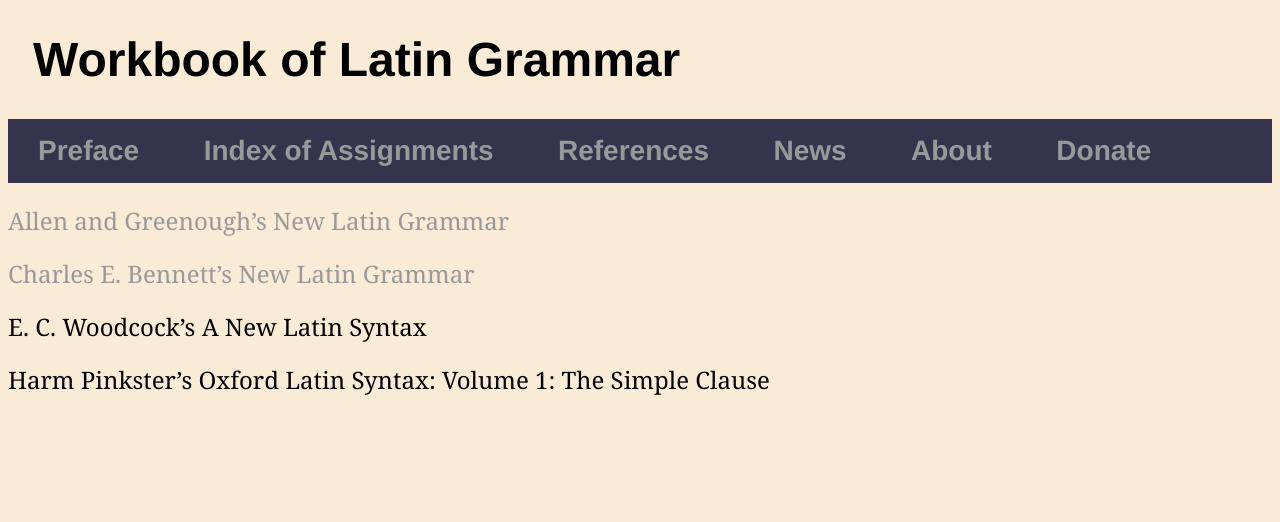
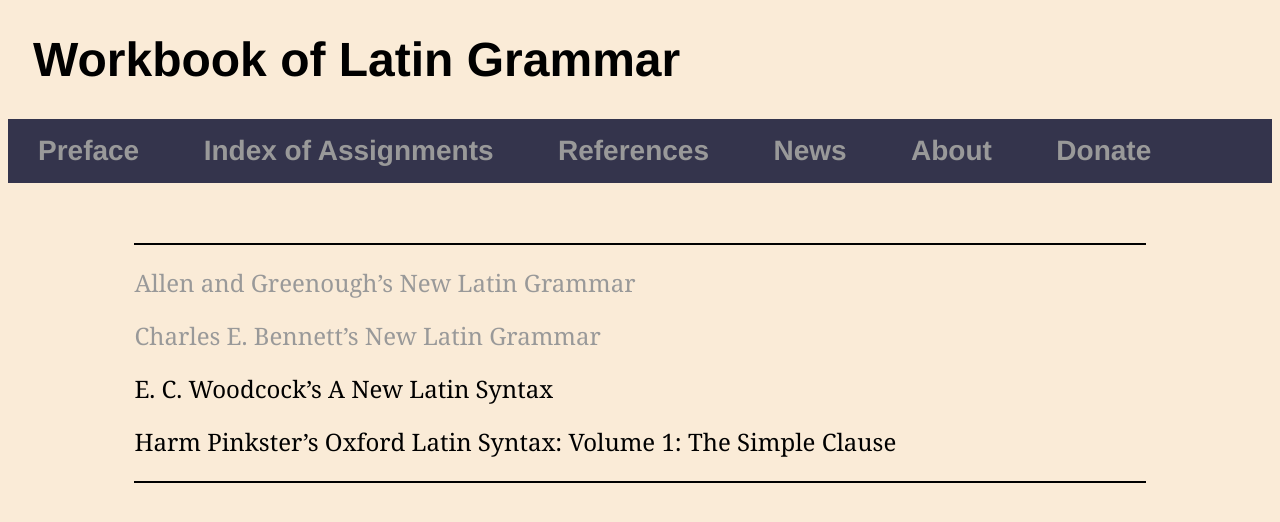
Before and after one commit to AlanCFleming82/AlanCFleming82.github.io, a Jekyll site: the page built from References.html, in a window 1280 px wide. Shown: the top 522 px of the page. Built offline with Jekyll 4.4.1, drawn with Linux system fonts in a browser that asks for light colours.

Commit message:
test main div

```diff
--- a/_layouts/default.html
+++ b/_layouts/default.html
@@ -18,8 +18,8 @@
 		<li><a href="http://latinworkbook.com/Donations.html">Donate</a></li>
     </ul>
 	</nav>
-  <div class="container">
+  <main>
   {{ content }}
 <script src="../js/main.js"></script>
-  </div>
+  </main>
   </body>
```
